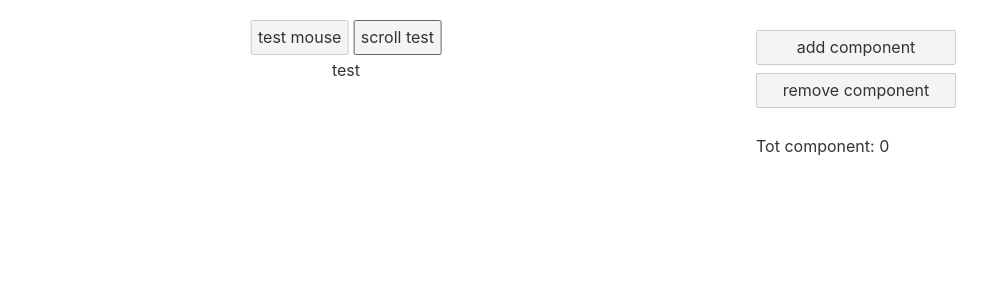
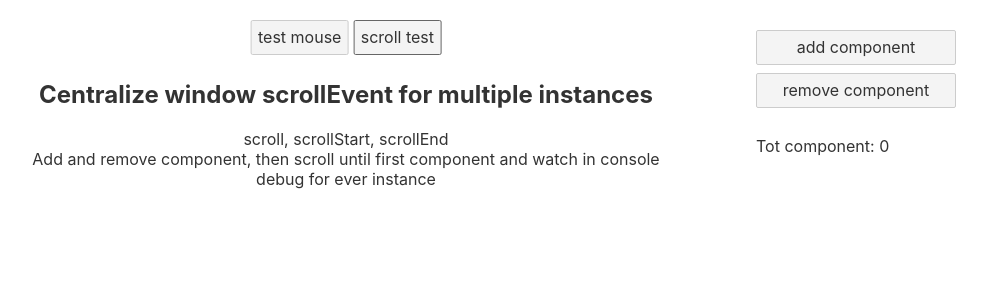
Before and after one commit to albnavarro/svelte-window-control, a Svelte app: page / in a window 1280 px wide. Both pictures are taken after a click on the button "scroll test". Shown: the top 300 px of the page, without its empty margins (294-1280 px from the left). Built offline with nearby package versions, Linux system fonts and the light colour scheme.

Commit message:
Refine comment on scroll component

```diff
--- a/src/component/scroll/ScrollTester.svelte
+++ b/src/component/scroll/ScrollTester.svelte
@@ -36,7 +36,13 @@
 
 <section>
     <div class="header">
-        test
+        <h1>Centralize window scrollEvent for multiple instances</h1>
+        <p>
+            scroll, scrollStart, scrollEnd
+        </p>
+        <p>
+            Add and remove component, then scroll until first component and watch in console debug for ever instance
+        </p>
     </div>
 
     {#each componentList as { component, props }, index (props.id)}
```
